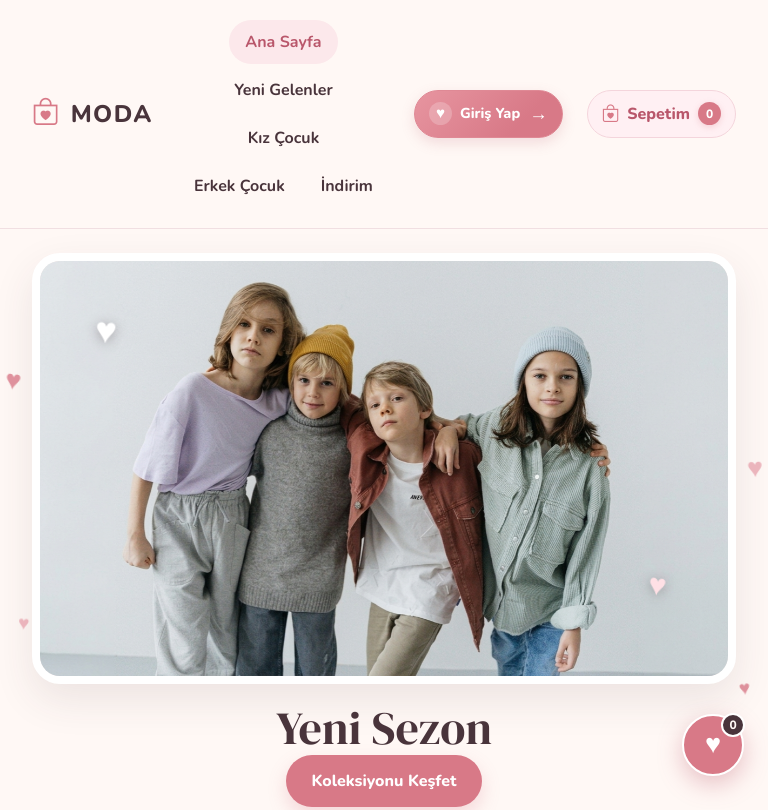
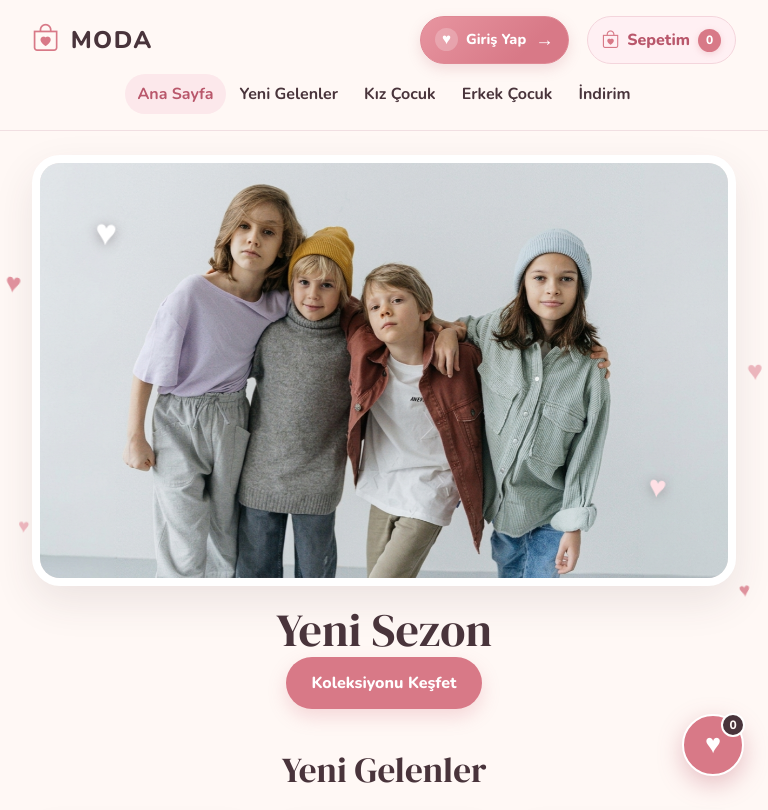
Before and after one commit to azli08/giyim, a plain HTML site: page frontend/index.html in a window 768 px wide. Shown: the top 810 px of the page. Drawn offline with nearby package versions, Linux system fonts and the light colour scheme; no server answers.

Commit message:
responsive

```diff
--- a/frontend/style.css
+++ b/frontend/style.css
@@ -1765,6 +1765,41 @@ html {
 }
 
 @media (min-width: 701px) and (max-width: 1050px) {
+  .site-header {
+    display: grid;
+    grid-template-columns: minmax(0, 1fr) auto auto;
+    grid-template-areas:
+      "brand account cart"
+      "nav nav nav";
+    gap: 10px 18px;
+    padding: 16px 32px;
+  }
+
+  .site-header > .brand {
+    grid-area: brand;
+  }
+
+  .site-header > nav {
+    grid-area: nav;
+    width: 100%;
+  }
+
+  .site-header > .account-area {
+    grid-area: account;
+  }
+
+  .site-header > .cart-area {
+    grid-area: cart;
+  }
+
+  .site-header .nav {
+    gap: 2px;
+  }
+
+  .site-header .nav-link {
+    padding: 8px 12px;
+  }
+
   .auth-layout {
     grid-template-columns: minmax(0, 0.9fr) minmax(0, 1.1fr);
     gap: 26px;
```
